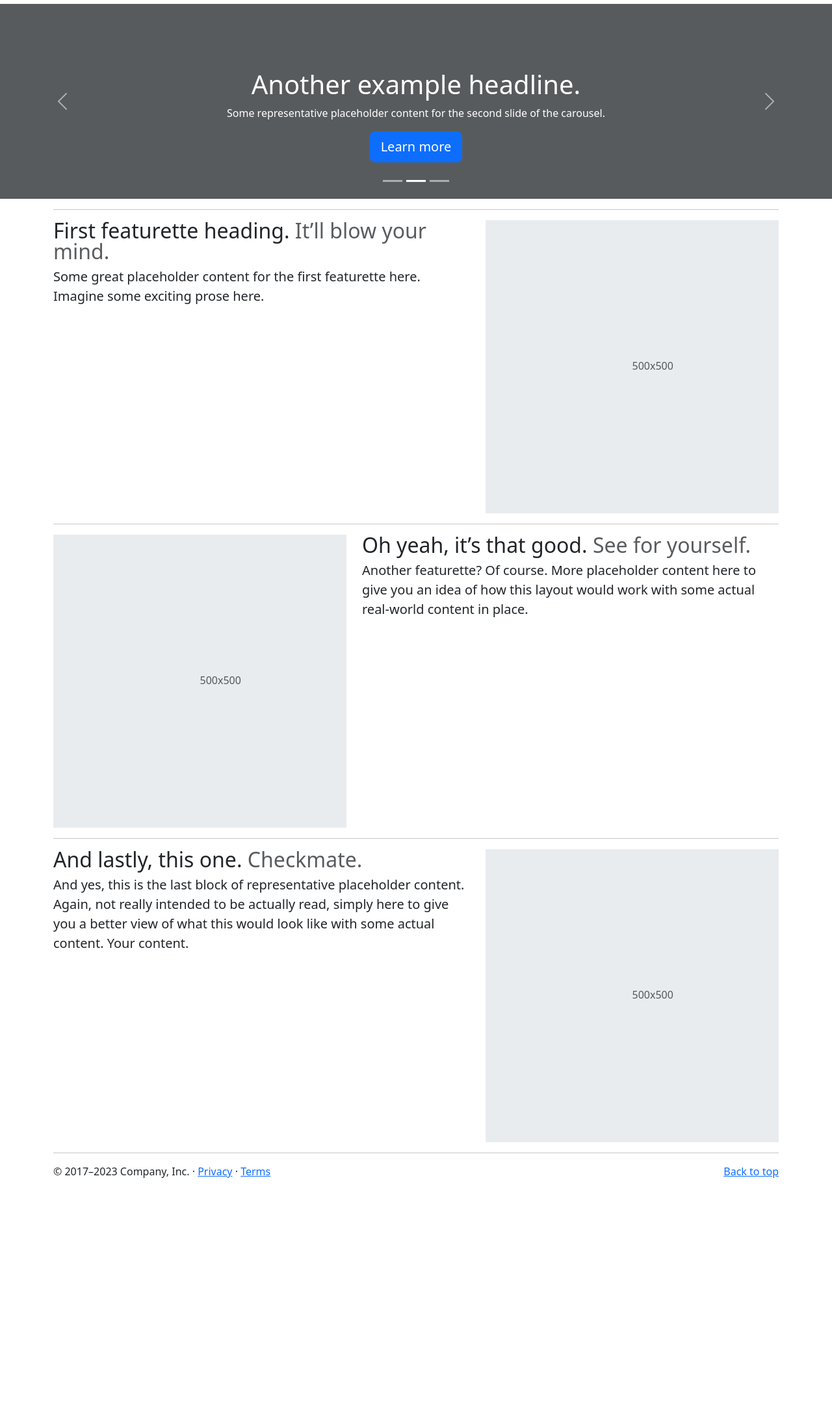
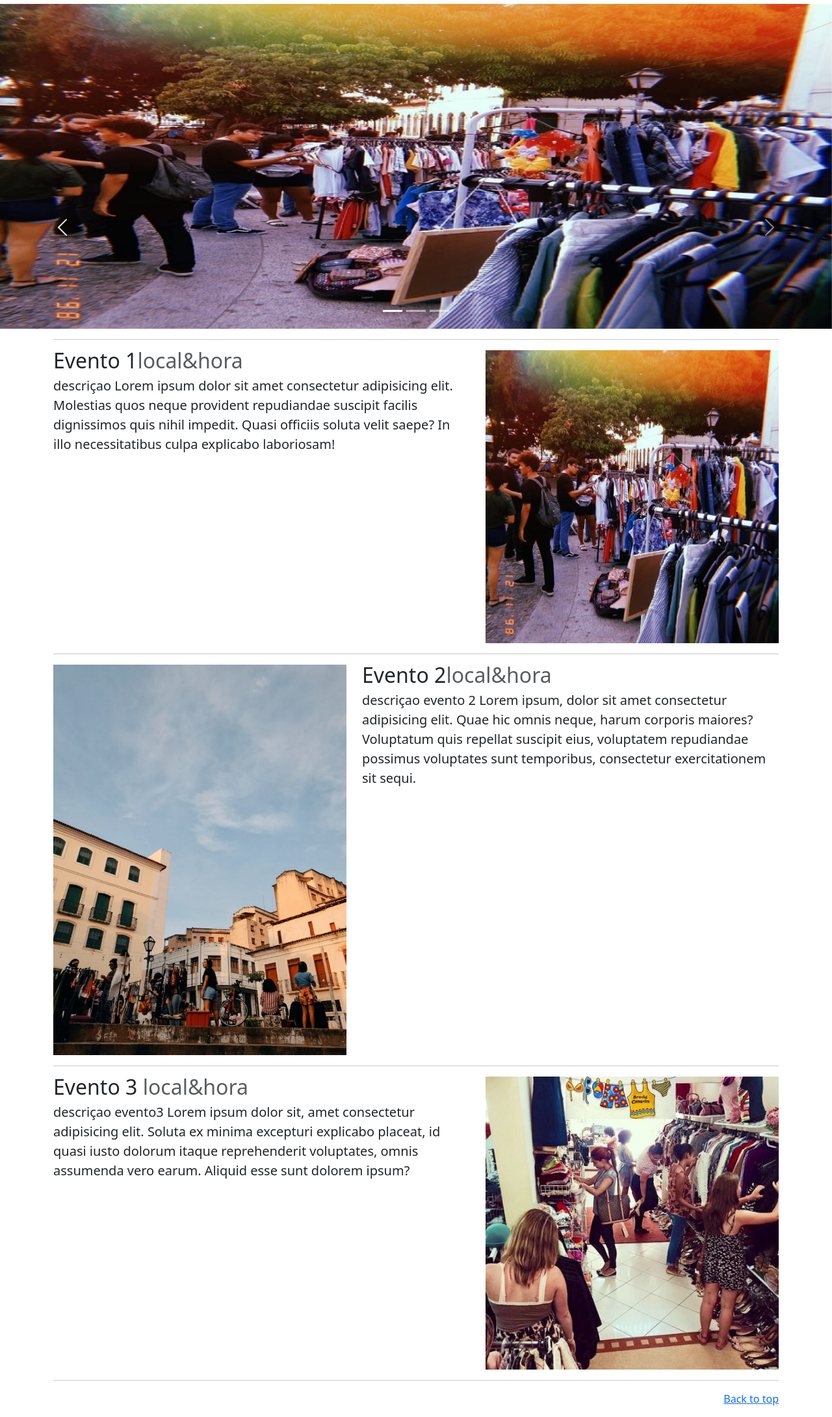
Before and after one commit to lippekstro/guia_brecho, a PHP site: page /views/eventos.php in a window 1280 px wide. Shown: the part 50-2231 px from the top of the page at 65% size. Before the commit the page ends 1863 px from the top, so only its background shows below. Run offline with PHP 8.4, Linux system fonts and the light colour scheme.

Commit message:
pagina modelada

```diff
--- a/views/eventos.php
+++ b/views/eventos.php
@@ -1,12 +1,12 @@
 <?php
 require_once $_SERVER["DOCUMENT_ROOT"] . "/guia_brecho/templates/cabecalho.php";
 ?>
-<nav><h1 bs-orange>Eventos</h1></nav>
+<nav><h1 class="bs-orange">Eventos</h1></nav>
 <!-- inicio dos indicadores do carrossel  -->
 <div id="myCarousel" class="carousel slide mb-6" data-bs-ride="carousel" data-bs-theme="light">
   <div class="carousel-indicators">
-    <button type="button" data-bs-target="#myCarousel" data-bs-slide-to="0" class="" aria-label="Slide 1"></button>
-    <button type="button" data-bs-target="#myCarousel" data-bs-slide-to="1" aria-label="Slide 2" class="active" aria-current="true"></button>
+    <button type="button" data-bs-target="#myCarousel" data-bs-slide-to="0"  aria-label="Slide 1" class="active" aria-current="true"></button>
+    <button type="button" data-bs-target="#myCarousel" data-bs-slide-to="1" aria-label="Slide 2" class="" ></button>
     <button type="button" data-bs-target="#myCarousel" data-bs-slide-to="2" aria-label="Slide 3" class=""></button>
   </div>
   <!-- fim dos indicadores do carrossel  -->
@@ -14,36 +14,17 @@ require_once $_SERVER["DOCUMENT_ROOT"] . "/guia_brecho/templates/cabecalho.php";
   <!-- inicio do carrossel -->
   <div class="carousel-inner">
     <!-- slide do carrossel -->
-    <div class="carousel-item">
-     <img src="/guia_brecho/img/img.png" alt="" srcset=""  class="bd-placeholder-img" width="100%" height="500px">
-      <div class="container">
-        <div class="carousel-caption text-start">
-          <h1>Example headline.</h1>
-          <p class="opacity-75">Some representative placeholder content for the first slide of the carousel.</p>
-          <p><a class="btn btn-lg btn-primary" href="#">Sign up today</a></p><!-- botão dentro do slide -->
-        </div>
-      </div>
+    <div class="carousel-item active" >
+     <img src="/guia_brecho/img/evento1.jpeg" alt="" srcset=""  class="bd-placeholder-img " width="100%" height="500px" aria-hidden="true" preserveAspectRatio="xMidYMid slice" focusable="false">
     </div>
     <!-- slide do carrossel -->
-    <div class="carousel-item active">
-      <svg class="bd-placeholder-img" width="100%" height="300px" xmlns="http://www.w3.org/2000/svg" aria-hidden="true" preserveAspectRatio="xMidYMid slice" focusable="false"><rect width="100%" height="100%" fill="var(--bs-secondary-color)"></rect></svg>
-      <div class="container">
-        <div class="carousel-caption">
-          <h1>Another example headline.</h1>
-          <p>Some representative placeholder content for the second slide of the carousel.</p>
-          <p><a class="btn btn-lg btn-primary" href="#">Learn more</a></p>
-        </div>
-      </div>
+    <div class="carousel-item ">
+    <img src="/guia_brecho/img/evento4.jpeg" alt="" srcset=""  class="bd-placeholder-img " width="100%" height="500px" aria-hidden="true" preserveAspectRatio="xMidYMid slice" focusable="false">
     </div>
+
     <div class="carousel-item">
-      <svg class="bd-placeholder-img" width="100%" height="300px" xmlns="http://www.w3.org/2000/svg" aria-hidden="true" preserveAspectRatio="xMidYMid slice" focusable="false"><rect width="100%" height="100%" fill="var(--bs-secondary-color)"></rect></svg>
-      <div class="container">
-        <div class="carousel-caption text-end">
-          <h1>One more for good measure.</h1>
-          <p>Some representative placeholder content for the third slide of this carousel.</p>
-          <p><a class="btn btn-lg btn-primary" href="#">Browse gallery</a></p>
-        </div>
-      </div>
+    <img src="/guia_brecho/img/evento3.jpeg" alt="" srcset=""  class="bd-placeholder-img " width="100%" height="500px" aria-hidden="true" preserveAspectRatio="xMidYMid slice" focusable="false">
+    </div>
     </div>
   </div>
   <button class="carousel-control-prev" type="button" data-bs-target="#myCarousel" data-bs-slide="prev">
@@ -57,47 +38,19 @@ require_once $_SERVER["DOCUMENT_ROOT"] . "/guia_brecho/templates/cabecalho.php";
 </div>
 <!-- fim do carrossel -->
 
-
-<!-- Marketing messaging and featurettes
-================================================== -->
-<!-- Wrap the rest of the page in another container to center all the content. -->
-
+<!-- divs de views Eventos -->
 <div class="container marketing">
 
-   <!--Three columns of text below the carousel
-  <div class="row">
-    <div class="col-lg-4">
-      <svg class="bd-placeholder-img rounded-circle" width="140" height="140" xmlns="/guia_brecho/img/img.png" role="img" aria-label="Placeholder" preserveAspectRatio="xMidYMid slice" focusable="false"><title>Placeholder</title><rect width="100%" height="100%" fill="var(--bs-secondary-color)"></rect></svg>
-      <h2 class="fw-normal">Heading</h2>
-      <p>Some representative placeholder content for the three columns of text below the carousel. This is the first column.</p>
-      <p><a class="btn btn-secondary" href="#">View details »</a></p>
-    </div>
-    <div class="col-lg-4">
-      <svg class="bd-placeholder-img rounded-circle" width="140" height="140" xmlns="http://www.w3.org/2000/svg" role="img" aria-label="Placeholder" preserveAspectRatio="xMidYMid slice" focusable="false"><title>Placeholder</title><rect width="100%" height="100%" fill="var(--bs-secondary-color)"></rect></svg>
-      <h2 class="fw-normal">Heading</h2>
-      <p>Another exciting bit of representative placeholder content. This time, we've moved on to the second column.</p>
-      <p><a class="btn btn-secondary" href="#">View details »</a></p>
-    </div>
-    <div class="col-lg-4">
-      <svg class="bd-placeholder-img rounded-circle" width="140" height="140" xmlns="http://www.w3.org/2000/svg" role="img" aria-label="Placeholder" preserveAspectRatio="xMidYMid slice" focusable="false"><title>Placeholder</title><rect width="100%" height="100%" fill="var(--bs-secondary-color)"></rect></svg>
-      <h2 class="fw-normal">Heading</h2>
-      <p>And lastly this, the third column of representative placeholder content.</p>
-      <p><a class="btn btn-secondary" href="#">View details »</a></p>
-    </div>
-  </div> /.row -->
-
-
-  <!-- START THE FEATURETTES -->
 
   <hr class="featurette-divider">
 
   <div class="row featurette">
     <div class="col-md-7">
-      <h2 class="featurette-heading fw-normal lh-1">First featurette heading. <span class="text-body-secondary">It’ll blow your mind.</span></h2>
-      <p class="lead">Some great placeholder content for the first featurette here. Imagine some exciting prose here.</p>
+      <h2 class="featurette-heading fw-normal lh-1">Evento 1<span class="text-body-secondary">local&hora</span></h2>
+      <p class="lead">descriçao Lorem ipsum dolor sit amet consectetur adipisicing elit. Molestias quos neque provident repudiandae suscipit facilis dignissimos quis nihil impedit. Quasi officiis soluta velit saepe? In illo necessitatibus culpa explicabo laboriosam!</p>
     </div>
     <div class="col-md-5">
-      <svg class="bd-placeholder-img bd-placeholder-img-lg featurette-image img-fluid mx-auto" width="500" height="500" xmlns="http://www.w3.org/2000/svg" role="img" aria-label="Placeholder: 500x500" preserveAspectRatio="xMidYMid slice" focusable="false"><title>Placeholder</title><rect width="100%" height="100%" fill="var(--bs-secondary-bg)"></rect><text x="50%" y="50%" fill="var(--bs-secondary-color)" dy=".3em">500x500</text></svg>
+      <img src="/guia_brecho/img/evento1.jpeg" alt="" class="bd-placeholder-img bd-placeholder-img-lg featurette-image img-fluid mx-auto" width="500" height="500"  role="img" aria-label="Placeholder: 500x500" preserveAspectRatio="xMidYMid slice" focusable="false">
     </div>
   </div>
 
@@ -105,11 +58,11 @@ require_once $_SERVER["DOCUMENT_ROOT"] . "/guia_brecho/templates/cabecalho.php";
 
   <div class="row featurette">
     <div class="col-md-7 order-md-2">
-      <h2 class="featurette-heading fw-normal lh-1">Oh yeah, it’s that good. <span class="text-body-secondary">See for yourself.</span></h2>
-      <p class="lead">Another featurette? Of course. More placeholder content here to give you an idea of how this layout would work with some actual real-world content in place.</p>
+      <h2 class="featurette-heading fw-normal lh-1">Evento 2<span class="text-body-secondary">local&hora</span></h2>
+      <p class="lead">descriçao evento 2 Lorem ipsum, dolor sit amet consectetur adipisicing elit. Quae hic omnis neque, harum corporis maiores? Voluptatum quis repellat suscipit eius, voluptatem repudiandae possimus voluptates sunt temporibus, consectetur exercitationem sit sequi.</p>
     </div>
     <div class="col-md-5 order-md-1">
-      <svg class="bd-placeholder-img bd-placeholder-img-lg featurette-image img-fluid mx-auto" width="500" height="500" xmlns="http://www.w3.org/2000/svg" role="img" aria-label="Placeholder: 500x500" preserveAspectRatio="xMidYMid slice" focusable="false"><title>Placeholder</title><rect width="100%" height="100%" fill="var(--bs-secondary-bg)"></rect><text x="50%" y="50%" fill="var(--bs-secondary-color)" dy=".3em">500x500</text></svg>
+     <img src="/guia_brecho/img/evento4.jpeg" alt="" class="bd-placeholder-img bd-placeholder-img-lg featurette-image img-fluid mx-auto" width="500" height="500"  role="img" aria-label="Placeholder: 500x500" preserveAspectRatio="xMidYMid slice" focusable="false">
     </div>
   </div>
 
@@ -117,12 +70,13 @@ require_once $_SERVER["DOCUMENT_ROOT"] . "/guia_brecho/templates/cabecalho.php";
 
   <div class="row featurette">
     <div class="col-md-7">
-      <h2 class="featurette-heading fw-normal lh-1">And lastly, this one. <span class="text-body-secondary">Checkmate.</span></h2>
-      <p class="lead">And yes, this is the last block of representative placeholder content. Again, not really intended to be actually read, simply here to give you a better view of what this would look like with some actual content. Your content.</p>
+      <h2 class="featurette-heading fw-normal lh-1">Evento 3 <span class="text-body-secondary">local&hora</span></h2>
+      <p class="lead">descriçao evento3 Lorem ipsum dolor sit, amet consectetur adipisicing elit. Soluta ex minima excepturi explicabo placeat, id quasi iusto dolorum itaque reprehenderit voluptates, omnis assumenda vero earum. Aliquid esse sunt dolorem ipsum?</p>
     </div>
     <div class="col-md-5">
-      <svg class="bd-placeholder-img bd-placeholder-img-lg featurette-image img-fluid mx-auto" width="500" height="500" xmlns="http://www.w3.org/2000/svg" role="img" aria-label="Placeholder: 500x500" preserveAspectRatio="xMidYMid slice" focusable="false"><title>Placeholder</title><rect width="100%" height="100%" fill="var(--bs-secondary-bg)"></rect><text x="50%" y="50%" fill="var(--bs-secondary-color)" dy=".3em">500x500</text></svg>
+      <img src="/guia_brecho/img/evento3.jpeg" alt="" class="bd-placeholder-img bd-placeholder-img-lg featurette-image img-fluid mx-auto" width="500" height="500"  role="img" aria-label="Placeholder: 500x500" preserveAspectRatio="xMidYMid slice" focusable="false">
     </div>
+
   </div>
 
   <hr class="featurette-divider">
@@ -132,11 +86,10 @@ require_once $_SERVER["DOCUMENT_ROOT"] . "/guia_brecho/templates/cabecalho.php";
 </div><!-- /.container -->
 
 
-<!-- FOOTER -->
-<footer class="container">
+<!-- extra voltar para o inicio -->
+<div class="container">
   <p class="float-end"><a href="#">Back to top</a></p>
-  <p>© 2017–2023 Company, Inc. · <a href="#">Privacy</a> · <a href="#">Terms</a></p>
-</footer>
+</div>
 <?php
 require_once $_SERVER["DOCUMENT_ROOT"] . "/guia_brecho/templates/rodape.php";
 ?>
```
Also changed, not shown: img/evento1.jpeg (added), img/evento3.jpeg (added), img/evento4.jpeg (added), img/evneto2.jpeg (added).
